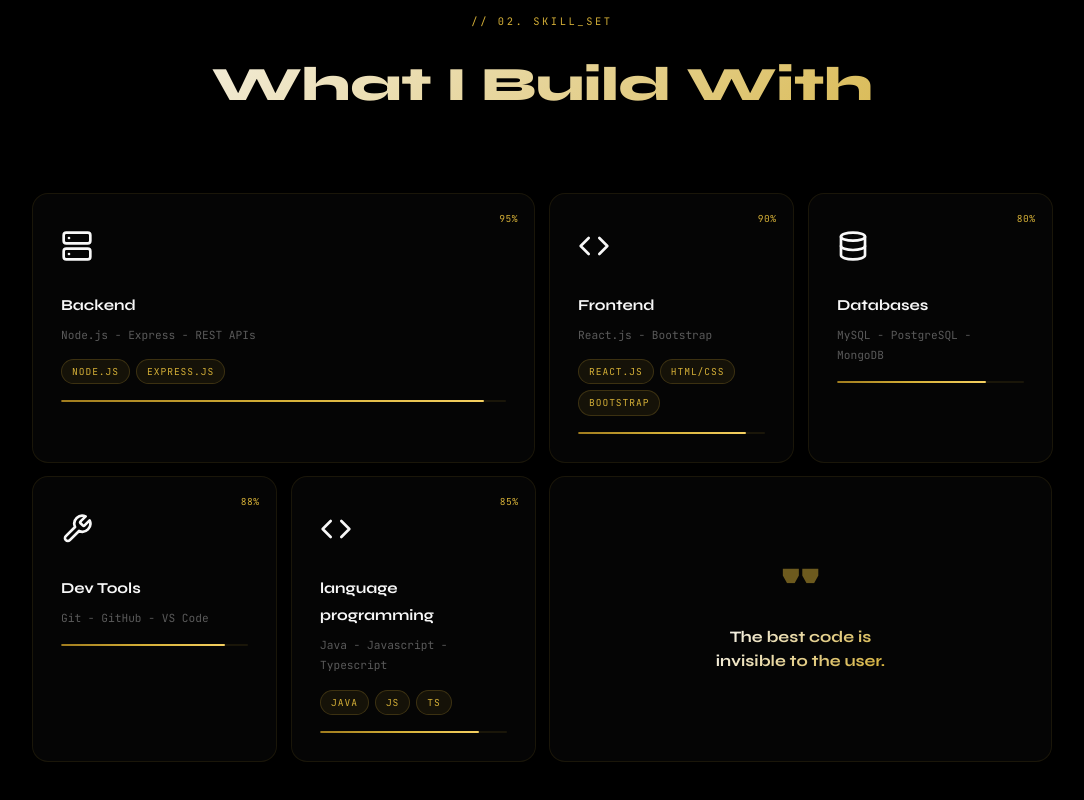
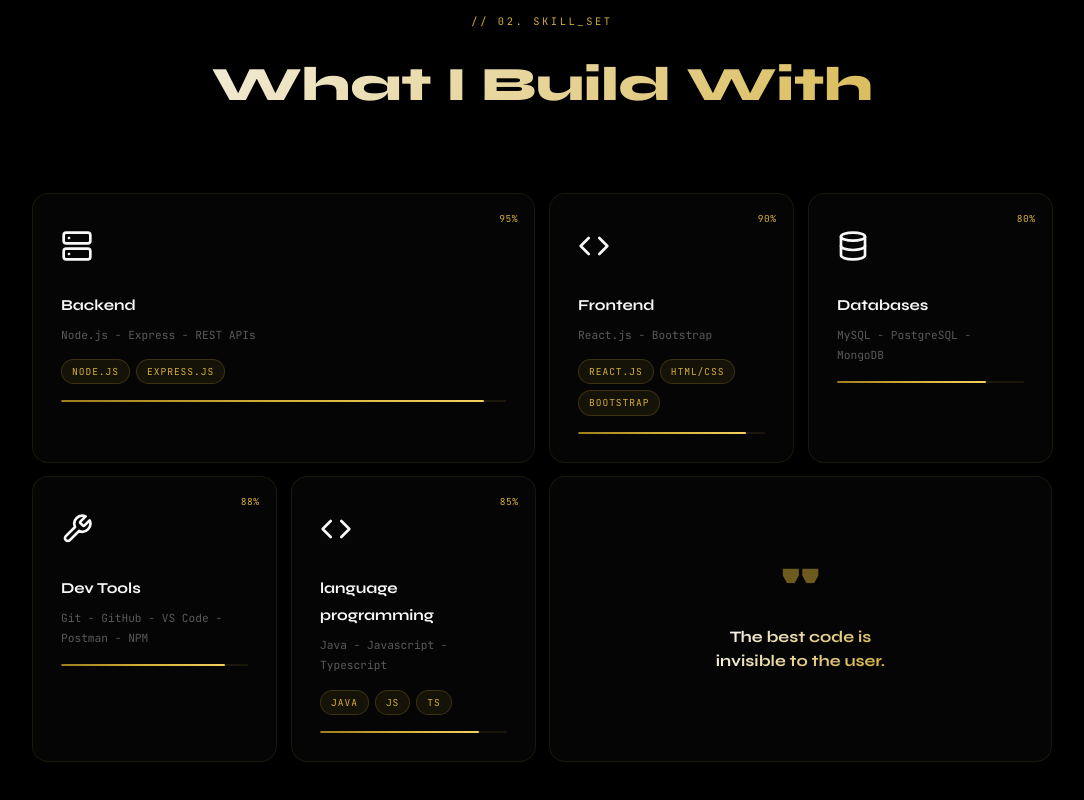
Before and after one commit to Abdaallah-Faheem5/Portfolio, a React (Vite) app: page / in a window 1280 px wide. Shown: the part 1676-2476 px from the top of the page, without its empty margins (98-1182 px from the left). Built offline with nearby package versions, Linux system fonts and the light colour scheme.

Commit message:
Update index.js

```diff
--- a/src/data/index.js
+++ b/src/data/index.js
@@ -47,7 +47,7 @@ export const data = {
     {
       icon: 'TL',
       name: 'Dev Tools',
-      desc: 'Git - GitHub - VS Code',
+      desc: 'Git - GitHub - VS Code - Postman - NPM',
       level: 88,
       span: '1x1',
       tags: [],
```
